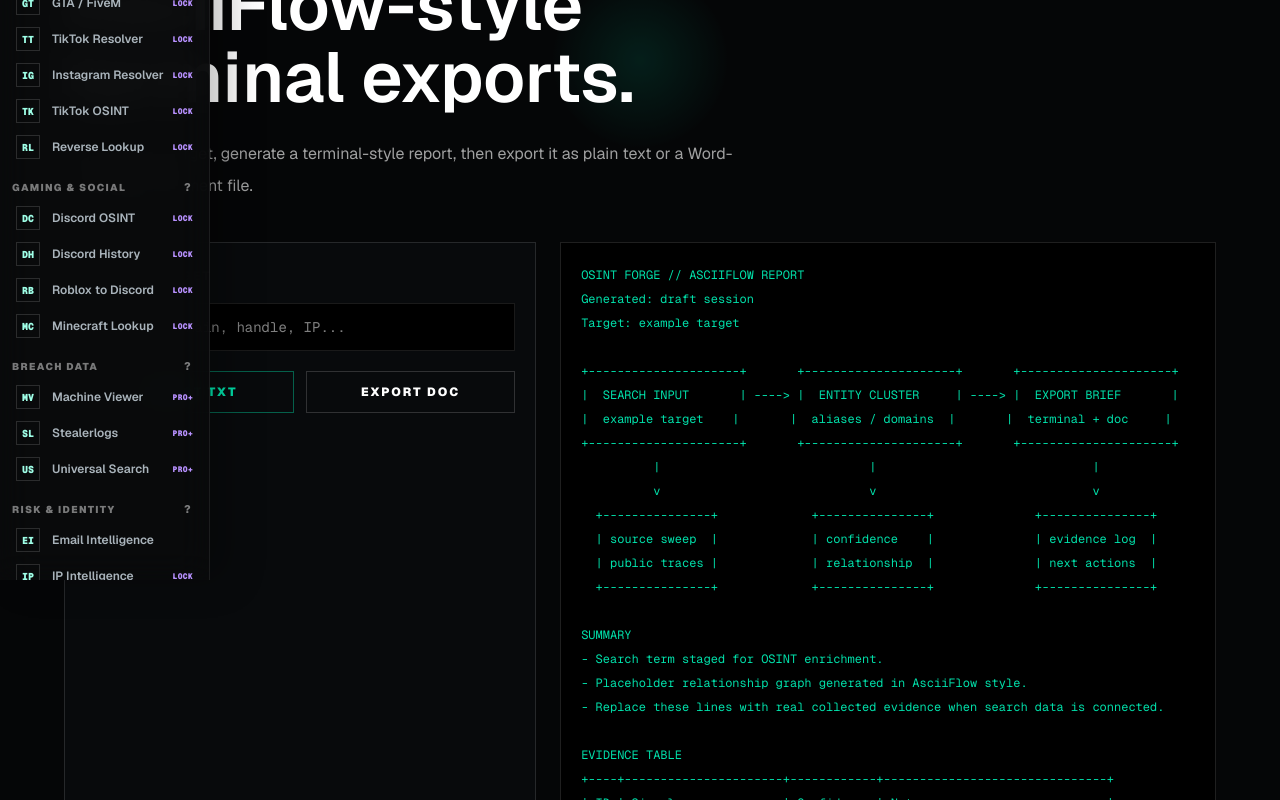
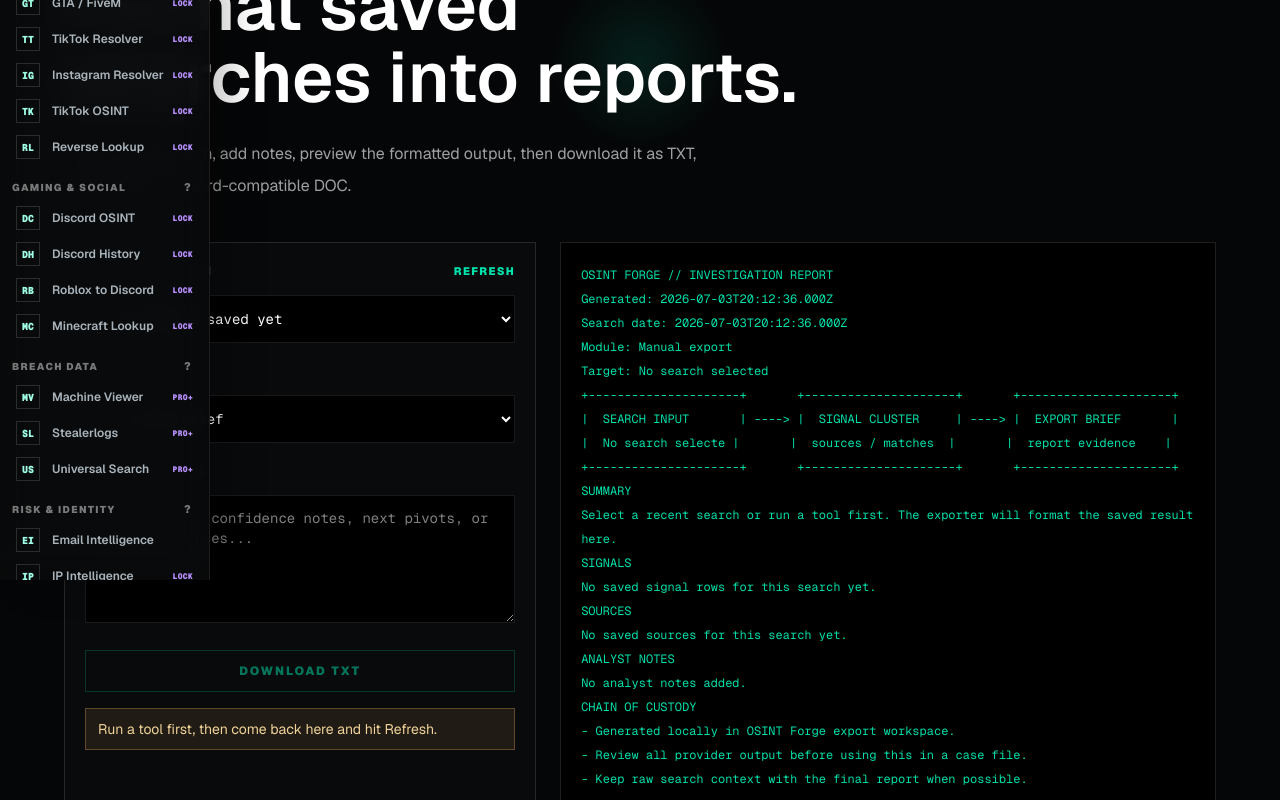
Before and after one commit to Recasted/osint-forge, a Next.js app: page /tools/export in a window 1280 px wide. Shown: the part 220-1020 px from the top of the page. Built offline with nearby package versions, Linux system fonts and the light colour scheme.

Commit message:
exporter

```diff
--- /dev/null
+++ b/app/lib/report-export.ts
@@ -0,0 +1,72 @@
+import { SearchResponse } from "./api-client";
+
+function slug(value: string) {
+  return value.toLowerCase().replace(/[^a-z0-9]+/g, "-").replace(/^-|-$/g, "").slice(0, 52) || "report";
+}
+
+function cleanLine(value: string) {
+  return value.replace(/\s+/g, " ").trim();
+}
+
+function makeAsciiFlow(target: string) {
+  const clean = target.padEnd(17).slice(0, 17);
+  return [
+    "+---------------------+       +---------------------+       +---------------------+",
+    "|  SEARCH INPUT       | ----> |  SIGNAL CLUSTER     | ----> |  EXPORT BRIEF       |",
+    `|  ${clean} |       |  sources / matches  |       |  report evidence    |`,
+    "+---------------------+       +---------------------+       +---------------------+",
+  ].join("\n");
+}
+
+function isInternalProviderLine(label: string, value: string, source?: string) {
+  const text = `${label} ${value} ${source || ""}`.toLowerCase();
+  return text.includes("oversight index") || text.includes("deepintel oversight") || text.includes("deep intel oversight");
+}
+
+export function makeSearchReport(result: SearchResponse, toolName: string) {
+  const signals = result.signals.filter((signal) => !isInternalProviderLine(signal.label, signal.value, signal.source));
+  const sources = result.sources || [];
+
+  return [
+    "OSINT FORGE // INVESTIGATION REPORT",
+    `Generated: ${new Date().toISOString()}`,
+    `Search date: ${result.generatedAt}`,
+    `Module: ${toolName}`,
+    `Target: ${result.query}`,
+    `Result kind: ${result.kind}`,
+    "",
+    makeAsciiFlow(result.query),
+    "",
+    "SUMMARY",
+    cleanLine(result.summary),
+    result.note ? `Note: ${cleanLine(result.note)}` : "",
+    "",
+    "SIGNALS",
+    signals.length
+      ? signals.map((signal, index) => `${String(index + 1).padStart(2, "0")}. [${signal.confidence.toUpperCase()}] ${cleanLine(signal.label)}: ${cleanLine(signal.value)}${signal.source ? ` :: ${cleanLine(signal.source)}` : ""}`).join("\n")
+      : "No signals returned.",
+    "",
+    "SOURCES",
+    sources.length
+      ? sources.map((source, index) => `${String(index + 1).padStart(2, "0")}. ${cleanLine(source.name)}${source.url ? ` - ${source.url}` : ""}`).join("\n")
+      : "No sources returned.",
+    "",
+    "REVIEW NOTES",
+    "- Confirm provider results before using this in a case file.",
+    "- Keep raw search context with the final report when possible.",
+  ].filter(Boolean).join("\n");
+}
+
+export function searchReportFilename(result: SearchResponse, toolName: string) {
+  return `osint-forge-${slug(toolName)}-${slug(result.query)}.txt`;
+}
+
+export function downloadTextReport(result: SearchResponse, toolName: string) {
+  const blob = new Blob([makeSearchReport(result, toolName)], { type: "text/plain;charset=utf-8" });
+  const url = URL.createObjectURL(blob);
+  const anchor = document.createElement("a");
+  anchor.href = url;
+  anchor.download = searchReportFilename(result, toolName);
+  anchor.click();
+  URL.revokeObjectURL(url);
+}
--- a/app/tools/export/export-console.tsx
+++ b/app/tools/export/export-console.tsx
@@ -2,39 +2,93 @@
 
 import { useMemo, useState } from "react";
 
-function makeReport(query: string) {
-  const target = query.trim() || "example target";
+import { RecentSearch, getRecentSearches } from "../../lib/account-store";
 
-  return String.raw`
-OSINT FORGE // ASCIIFLOW REPORT
-Generated: draft session
-Target: ${target}
+type ExportFormat = "txt" | "json" | "html" | "doc";
 
-+---------------------+       +---------------------+       +---------------------+
-|  SEARCH INPUT       | ----> |  ENTITY CLUSTER     | ----> |  EXPORT BRIEF       |
-|  ${target.padEnd(17).slice(0, 17)} |       |  aliases / domains  |       |  terminal + doc     |
-+---------------------+       +---------------------+       +---------------------+
-          |                             |                              |
-          v                             v                              v
-  +---------------+             +---------------+              +---------------+
-  | source sweep  |             | confidence    |              | evidence log  |
-  | public traces |             | relationship  |              | next actions  |
-  +---------------+             +---------------+              +---------------+
+function escapeHtml(value: string) {
+  return value.replaceAll("&", "&amp;").replaceAll("<", "&lt;").replaceAll(">", "&gt;").replaceAll('"', "&quot;");
+}
 
-SUMMARY
-- Search term staged for OSINT enrichment.
-- Placeholder relationship graph generated in AsciiFlow style.
-- Replace these lines with real collected evidence when search data is connected.
+function slug(value: string) {
+  return value.toLowerCase().replace(/[^a-z0-9]+/g, "-").replace(/^-|-$/g, "").slice(0, 48) || "report";
+}
 
-EVIDENCE TABLE
-+----+----------------------+------------+-------------------------------+
-| ID | Signal               | Confidence | Notes                         |
-+----+----------------------+------------+-------------------------------+
-| 01 | Public source match  | Medium     | Test text for your workflow   |
-| 02 | Alias/domain overlap | High       | Test text for your workflow   |
-| 03 | Export-ready lead    | Medium     | Test text for your workflow   |
-+----+----------------------+------------+-------------------------------+
-`.trim();
+function formatDate(value?: string) {
+  const date = value ? new Date(value) : new Date();
+  if (Number.isNaN(date.getTime())) return new Date().toISOString();
+  return date.toISOString();
+}
+
+function makeAsciiFlow(target: string) {
+  const clean = target.padEnd(17).slice(0, 17);
+  return [
+    "+---------------------+       +---------------------+       +---------------------+",
+    "|  SEARCH INPUT       | ----> |  SIGNAL CLUSTER     | ----> |  EXPORT BRIEF       |",
+    `|  ${clean} |       |  sources / matches  |       |  report evidence    |`,
+    "+---------------------+       +---------------------+       +---------------------+",
+  ].join("\n");
+}
+
+function reportLines(search: RecentSearch | null, notes: string) {
+  const target = search?.query || "No search selected";
+  const signals = search?.signals || [];
+  const sources = search?.sources || [];
+
+  return [
+    "OSINT FORGE // INVESTIGATION REPORT",
+    `Generated: ${new Date().toISOString()}`,
+    `Search date: ${formatDate(search?.createdAt)}`,
+    `Module: ${search?.tool || "Manual export"}`,
+    `Target: ${target}`,
+    "",
+    makeAsciiFlow(target),
+    "",
+    "SUMMARY",
+    search?.summary || "Select a recent search or run a tool first. The exporter will format the saved result here.",
+    search?.note ? `Note: ${search.note}` : "",
+    "",
+    "SIGNALS",
+    signals.length
+      ? signals.map((signal, index) => `${String(index + 1).padStart(2, "0")}. [${signal.confidence.toUpperCase()}] ${signal.label}: ${signal.value}${signal.source ? ` :: ${signal.source}` : ""}`).join("\n")
+      : "No saved signal rows for this search yet.",
+    "",
+    "SOURCES",
+    sources.length
+      ? sources.map((source, index) => `${String(index + 1).padStart(2, "0")}. ${source.name}${source.url ? ` - ${source.url}` : ""}`).join("\n")
+      : "No saved sources for this search yet.",
+    "",
+    "ANALYST NOTES",
+    notes.trim() || "No analyst notes added.",
+    "",
+    "CHAIN OF CUSTODY",
+    "- Generated locally in OSINT Forge export workspace.",
+    "- Review all provider output before using this in a case file.",
+    "- Keep raw search context with the final report when possible.",
+  ].filter(Boolean);
+}
+
+function makeTextReport(search: RecentSearch | null, notes: string) {
+  return reportLines(search, notes).join("\n");
+}
+
+function makeJsonReport(search: RecentSearch | null, notes: string) {
+  return JSON.stringify({
+    generatedAt: new Date().toISOString(),
+    tool: search?.tool || null,
+    query: search?.query || null,
+    searchedAt: search?.createdAt || null,
+    summary: search?.summary || null,
+    note: search?.note || null,
+    signals: search?.signals || [],
+    sources: search?.sources || [],
+    analystNotes: notes.trim(),
+  }, null, 2);
+}
+
+function makeHtmlReport(search: RecentSearch | null, notes: string) {
+  const text = makeTextReport(search, notes);
+  return `<!doctype html><html><head><meta charset="utf-8"><title>OSINT Forge Report</title><style>body{background:#050607;color:#f3f4f0;font-family:Consolas,monospace;padding:32px;line-height:1.55}pre{white-space:pre-wrap;border:1px solid #1f2a27;padding:24px;background:#000}h1{font-family:Arial,sans-serif}</style></head><body><h1>OSINT Forge Report</h1><pre>${escapeHtml(text)}</pre></body></html>`;
 }
 
 function downloadFile(filename: string, content: string, type: string) {
@@ -47,11 +101,33 @@ function downloadFile(filename: string, content: string, type: string) {
   URL.revokeObjectURL(url);
 }
 
+function exportContent(format: ExportFormat, search: RecentSearch | null, notes: string) {
+  if (format === "json") return makeJsonReport(search, notes);
+  if (format === "html" || format === "doc") return makeHtmlReport(search, notes);
+  return makeTextReport(search, notes);
+}
+
+function contentType(format: ExportFormat) {
+  if (format === "json") return "application/json";
+  if (format === "html") return "text/html";
+  if (format === "doc") return "application/msword";
+  return "text/plain";
+}
+
 export function ExportConsole() {
-  const [query, setQuery] = useState("");
-  const report = useMemo(() => makeReport(query), [query]);
+  const [recentSearches, setRecentSearches] = useState<RecentSearch[]>(() => getRecentSearches());
+  const [selectedKey, setSelectedKey] = useState(() => getRecentSearches()[0]?.createdAt || "");
+  const [notes, setNotes] = useState("");
+  const [format, setFormat] = useState<ExportFormat>("txt");
+  const selectedSearch = useMemo(() => recentSearches.find((search) => search.createdAt === selectedKey) || recentSearches[0] || null, [recentSearches, selectedKey]);
+  const report = useMemo(() => exportContent(format, selectedSearch, notes), [format, notes, selectedSearch]);
+  const filename = `osint-forge-${slug(selectedSearch?.query || "manual")}.${format}`;
 
-  const docContent = `<!doctype html><html><head><meta charset="utf-8"><title>OSINT Forge Report</title></head><body><pre style="font-family:Consolas,monospace;white-space:pre-wrap;">${report.replaceAll("&", "&amp;").replaceAll("<", "&lt;").replaceAll(">", "&gt;")}</pre></body></html>`;
+  function refreshSearches() {
+    const nextSearches = getRecentSearches();
+    setRecentSearches(nextSearches);
+    setSelectedKey((current) => current || nextSearches[0]?.createdAt || "");
+  }
 
   return (
     <section className="py-12 sm:py-20" data-reveal>
@@ -59,45 +135,72 @@ export function ExportConsole() {
         Export reports
       </p>
       <h1 className="mt-4 max-w-3xl text-[clamp(2.35rem,12vw,4.4rem)] font-semibold leading-[1.02] tracking-normal text-white">
-        AsciiFlow-style terminal exports.
+        Format saved searches into reports.
       </h1>
       <p className="mt-5 max-w-2xl text-sm leading-7 text-white/62 sm:mt-6 sm:text-base sm:leading-8">
-        Type a search target, generate a terminal-style report, then export it
-        as plain text or a Word-compatible document file.
+        Pick a recent search, add notes, preview the formatted output, then download it as TXT, JSON, HTML, or Word-compatible DOC.
       </p>
 
       <div className="mt-8 grid gap-5 sm:mt-10 sm:gap-6 lg:grid-cols-[0.72fr_1fr]">
         <form className="glow-card border border-white/12 bg-[#080a0c] p-4 sm:p-5">
-          <label className="text-xs font-bold uppercase tracking-[0.18em] text-white/42">
-            Search target
+          <div className="flex items-center justify-between gap-3">
+            <label className="text-xs font-bold uppercase tracking-[0.18em] text-white/42" htmlFor="export-search">
+              Recent search
+            </label>
+            <button className="text-[11px] font-black uppercase tracking-[0.12em] text-[#00e0aa] hover:text-white" onClick={refreshSearches} type="button">
+              Refresh
+            </button>
+          </div>
+          <select
+            className="mt-4 min-h-11 w-full border border-white/10 bg-black px-3 font-mono text-xs text-white outline-none transition focus:border-[#00e0aa] sm:min-h-12 sm:px-4 sm:text-sm"
+            id="export-search"
+            onChange={(event) => setSelectedKey(event.target.value)}
+            value={selectedSearch?.createdAt || ""}
+          >
+            {recentSearches.length ? recentSearches.map((search) => (
+              <option key={`${search.createdAt}-${search.query}`} value={search.createdAt}>{search.tool} :: {search.query}</option>
+            )) : <option value="">No searches saved yet</option>}
+          </select>
+
+          <label className="mt-5 block text-xs font-bold uppercase tracking-[0.18em] text-white/42" htmlFor="export-format">
+            Format
           </label>
-          <input
+          <select
             className="mt-4 min-h-11 w-full border border-white/10 bg-black px-3 font-mono text-xs text-white outline-none transition focus:border-[#00e0aa] sm:min-h-12 sm:px-4 sm:text-sm"
-            onChange={(event) => setQuery(event.target.value)}
-            placeholder="person, domain, handle, IP..."
-            type="search"
-            value={query}
+            id="export-format"
+            onChange={(event) => setFormat(event.target.value as ExportFormat)}
+            value={format}
+          >
+            <option value="txt">TXT case brief</option>
+            <option value="json">JSON evidence payload</option>
+            <option value="html">HTML report</option>
+            <option value="doc">Word-compatible DOC</option>
+          </select>
+
+          <label className="mt-5 block text-xs font-bold uppercase tracking-[0.18em] text-white/42" htmlFor="export-notes">
+            Analyst notes
+          </label>
+          <textarea
+            className="mt-4 min-h-32 w-full border border-white/10 bg-black px-3 py-3 font-mono text-xs text-white outline-none transition focus:border-[#00e0aa] sm:px-4 sm:text-sm"
+            id="export-notes"
+            onChange={(event) => setNotes(event.target.value)}
+            placeholder="Add context, confidence notes, next pivots, or case references..."
+            value={notes}
           />
 
-          <div className="mt-5 grid gap-3 sm:grid-cols-2">
-            <button
-              className="border border-[#00e0aa]/40 px-4 py-3 text-[11px] font-black uppercase tracking-[0.12em] text-[#00e0aa] transition hover:bg-[#00e0aa] hover:text-black sm:px-5 sm:text-xs sm:tracking-[0.16em]"
-              onClick={() => downloadFile("osint-forge-report.txt", report, "text/plain")}
-              type="button"
-            >
-              Export TXT
-            </button>
-            <button
-              className="border border-white/16 px-4 py-3 text-[11px] font-black uppercase tracking-[0.12em] text-white transition hover:border-white hover:bg-white hover:text-black sm:px-5 sm:text-xs sm:tracking-[0.16em]"
-              onClick={() => downloadFile("osint-forge-report.doc", docContent, "application/msword")}
-              type="button"
-            >
-              Export DOC
-            </button>
-          </div>
+          <button
+            className="mt-5 w-full border border-[#00e0aa]/40 px-4 py-3 text-[11px] font-black uppercase tracking-[0.12em] text-[#00e0aa] transition hover:bg-[#00e0aa] hover:text-black disabled:cursor-not-allowed disabled:opacity-50 sm:px-5 sm:text-xs sm:tracking-[0.16em]"
+            disabled={!selectedSearch}
+            onClick={() => downloadFile(filename, report, contentType(format))}
+            type="button"
+          >
+            Download {format.toUpperCase()}
+          </button>
+
+          {!selectedSearch ? <p className="mt-4 border border-[#f0b35a]/30 bg-[#f0b35a]/10 px-3 py-2 text-sm leading-6 text-[#f0d39a]">Run a tool first, then come back here and hit Refresh.</p> : null}
         </form>
 
-        <pre className="report-output glow-card overflow-auto border border-white/12 bg-black p-4 font-mono text-[11px] leading-5 text-[#00e0aa] sm:p-5 sm:text-xs sm:leading-6">
+        <pre className="report-output glow-card max-h-[680px] overflow-auto border border-white/12 bg-black p-4 font-mono text-[11px] leading-5 text-[#00e0aa] sm:p-5 sm:text-xs sm:leading-6">
           {report}
         </pre>
       </div>
```
Also changed, not shown: app/lib/account-store.ts (+12 -1 lines), app/tools/module-page.tsx (+21 -2 lines), app/tools/tool-search-page.tsx (+21 -2 lines).
